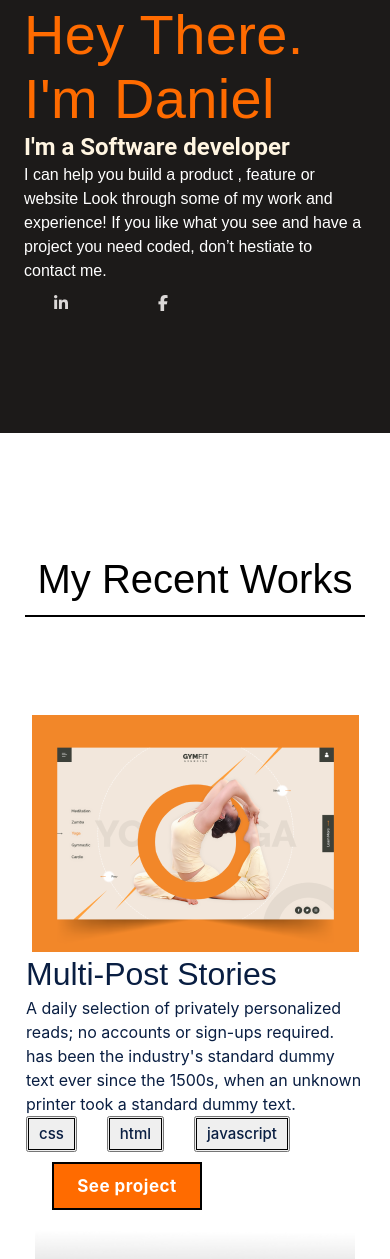
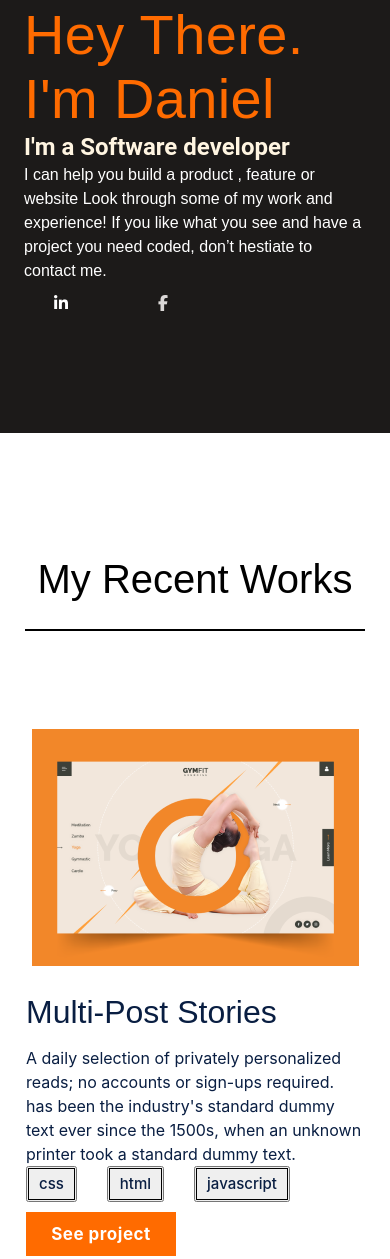
Before and after one commit to Ade179/Professional-Portfolio, a website: page index.html in a window 390 px wide. Shown: the part 209-1468 px from the top of the page. Drawn offline with Linux system fonts and the light colour scheme.

Commit message:
fixed images on both mobile and desktop version

```diff
--- a/styles.css
+++ b/styles.css
@@ -85,6 +85,12 @@
     order: 0;
   }
 
+  .fa.fa-linkedin {
+    font-family: "Font Awesome 6 Brands", sans-serif;
+    font-weight: 400;
+    color: white;
+  }
+
   .developer {
     width: auto;
     height: auto;
@@ -133,6 +139,7 @@
   font-size: 40px;
   line-height: 52px;
   margin-top: 120px;
+  margin-bottom: 24px;
 }
 
 .line {
@@ -143,6 +150,7 @@
 .yellowboard {
   display: flex;
   justify-content: center;
+  margin-bottom: 24px;
 }
 
 .topic {
@@ -158,6 +166,9 @@
   font-size: 32px;
   line-height: 44px;
   color: #091e42;
+  width: 327px;
+  height: 26px;
+  margin-bottom: 15px;
 }
 
 .stories-text {
@@ -167,6 +178,8 @@
   font-size: 16px;
   line-height: 24px;
   color: #091e42;
+  margin-top: 30px;
+  margin-bottom: 0;
 }
 
 .skills {
@@ -200,11 +213,11 @@
   letter-spacing: 0.03em;
   background: #ff6b00;
   color: #fff;
-  border: 2px black solid;
   padding: 10px;
   width: 150px;
   justify-content: center;
-  margin: 10px 0 20px 26px;
+  margin: 10px 0 20px 0;
+  border: none;
 }
 
 .container {
@@ -265,6 +278,7 @@
   margin-bottom: 20px;
   display: flex;
   float: left;
+  gap: 12px;
 }
 
 .oversight {
@@ -279,6 +293,7 @@
   justify-content: center;
   width: 100%;
   position: relative;
+  border: none;
 }
 
 #first:disabled {
@@ -793,7 +808,7 @@ input .inputs {
   }
 
   #yellow {
-    width: 570px;
+    width: 600px;
     height: 448px;
   }
 
```
